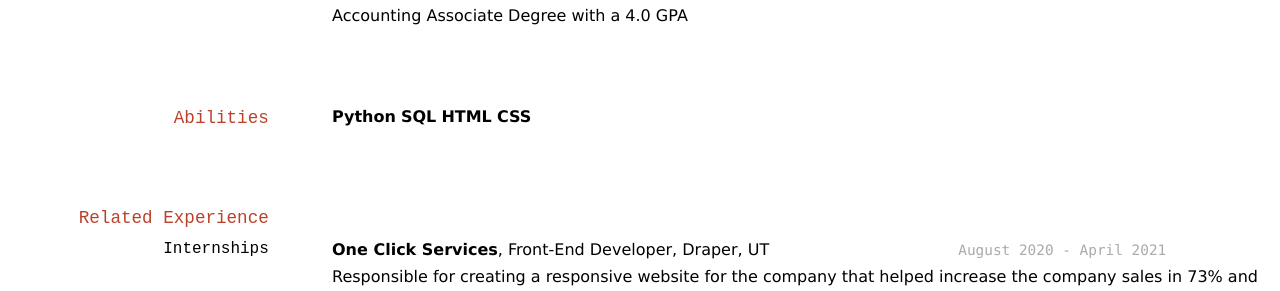
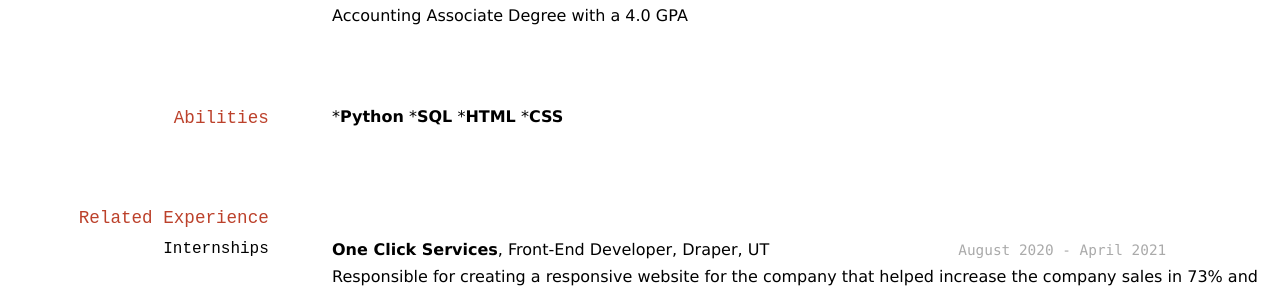
Before and after one commit to chrissoares26/chrissoares_resume, a Jekyll site: the page built from docs/index.md, in a window 1280 px wide. Shown: the part 327-618 px from the top of the page. Built offline with Jekyll 4.4.1, drawn with Linux system fonts in a browser that asks for light colours.

```diff
--- a/docs/index.md
+++ b/docs/index.md
@@ -27,10 +27,10 @@ __LDS Business College__, Salt Lake City, UT
 - Accounting Associate Degree with a 4.0 GPA
 
 ## Abilities
-__Python__
-__SQL__
-__HTML__
-__CSS__
+*__Python__
+*__SQL__
+*__HTML__
+*__CSS__
 
 
 ## Related Experience
```
